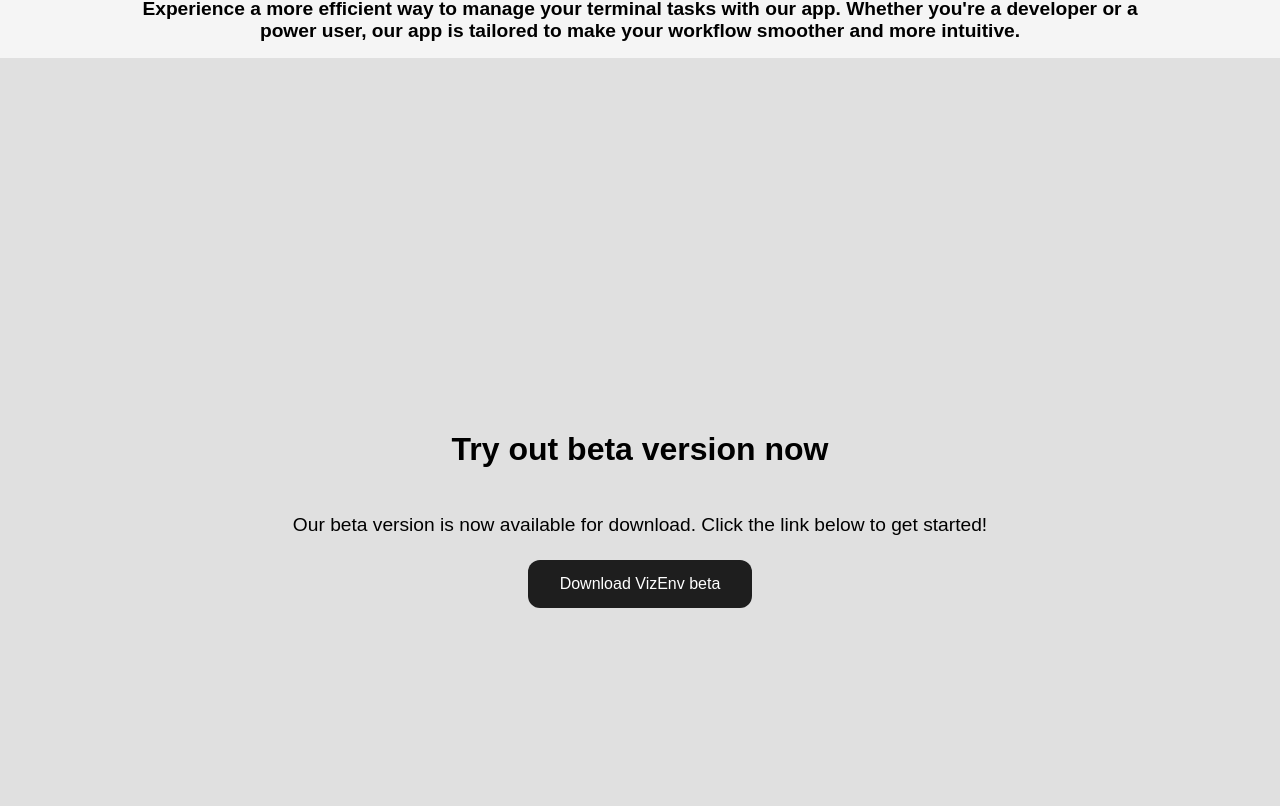
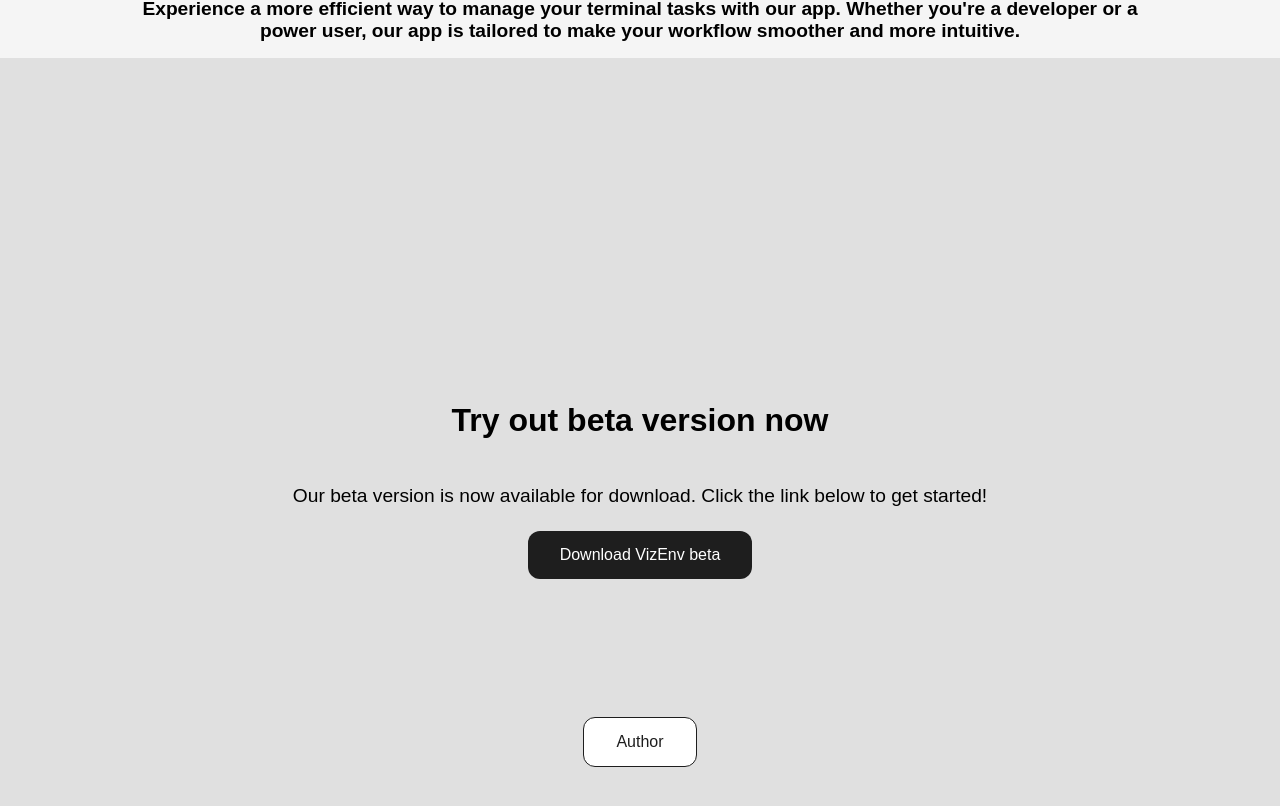
Before and after one commit to taskul/vizenv_site, a React (Create React App) app: page / in a window 1280 px wide. Shown: the part 1682-2488 px from the top of the page. Built offline with nearby package versions, Linux system fonts and the light colour scheme.

Commit message:
added author link

```diff
--- a/src/components/ThirdContainer.js
+++ b/src/components/ThirdContainer.js
@@ -9,6 +9,8 @@
         Our beta version is now available for download. Click the link below to get started!
       </p>
       <a href="https://github.com/taskul/vizenv/releases/tag/v1.0.0-beta-b" className='download-button'>Download VizEnv beta</a>
+
+      <a href="https://taskul.xyz/" className='secondary-button'>Author</a>
     </div>
   );
 };
--- a/src/index.css
+++ b/src/index.css
@@ -49,6 +49,22 @@
   border-radius: 12px;
 }
 
+.secondary-button {
+  background-color: white;
+  border: 1px solid #1e1e1e;
+  color: #1e1e1e;
+  padding: 15px 32px;
+  text-align: center;
+  text-decoration: none;
+  display: inline-block;
+  font-size: 16px;
+  margin: 4px 2px;
+  cursor: pointer;
+  border-radius: 12px;
+  position: relative;
+  bottom: -130px;
+}
+
 @media (min-width: 40rem){
   table td{
     align-items: center;
```
Also changed, not shown: src/components/NavBar.js (+0 -17 lines).
